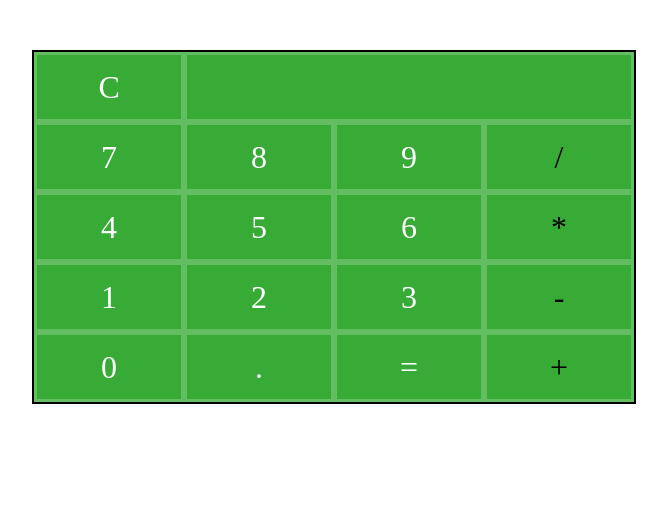
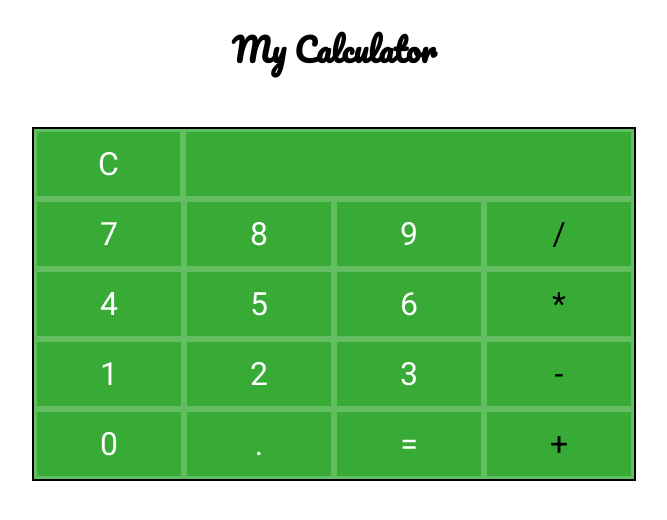
Before and after one commit to ericabell/web-calculator, a plain HTML site: page index.html in a window 1280 px wide. Shown: the whole page, without its empty margins (306-973 px from the left). Drawn offline with nearby package versions, Linux system fonts and the light colour scheme.

Commit message:
More styling and added a header and fonts

```diff
--- a/index.html
+++ b/index.html
@@ -7,8 +7,12 @@
   <title>Web Calculator</title>
   <link rel="stylesheet" href="style.css">
   <script src="https://unpkg.com/vue"></script>
+  <link href="https://fonts.googleapis.com/css?family=Roboto" rel="stylesheet">
+  <link href="https://fonts.googleapis.com/css?family=Pacifico" rel="stylesheet">
 </head>
 <body>
+  <h1>My Calculator</h1>
+
   <div id="calculator">
 
   </div>
--- a/script.js
+++ b/script.js
@@ -1,5 +1,7 @@
 // grab the container for our calculator
 let calculatorDiv = document.getElementById('calculator');
+
+let headingText = `<h1>Basic Calculator</h1>`
 
 let calculatorRows = `
   <div class='row'>
--- a/style.css
+++ b/style.css
@@ -2,7 +2,13 @@ html, body {
   margin: 0 auto;
 }
 
+h1 {
+  text-align: center;
+  font-family: 'Pacifico', cursive;
+}
+
 #calculator {
+  font-family: 'Roboto', sans-serif;
   margin: 50px auto;
   width: 600px;
   display: flex;
@@ -29,7 +35,7 @@ html, body {
   margin: 0;
   color: rgb(255,255,255);
   font-size: 2em;
-  padding-right: 5px;
+  padding-right: 10px;
 }
 
 .button {
```
